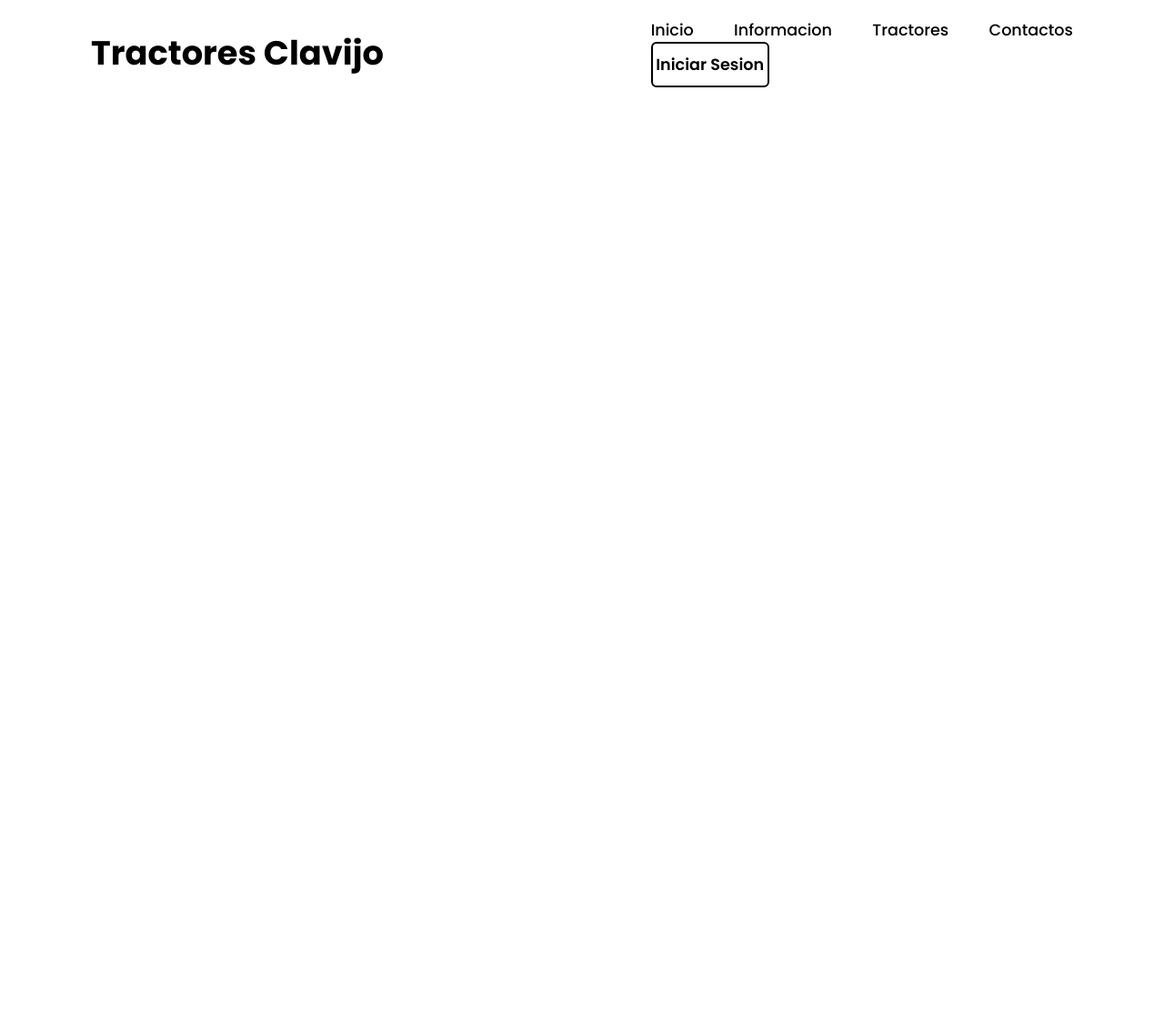
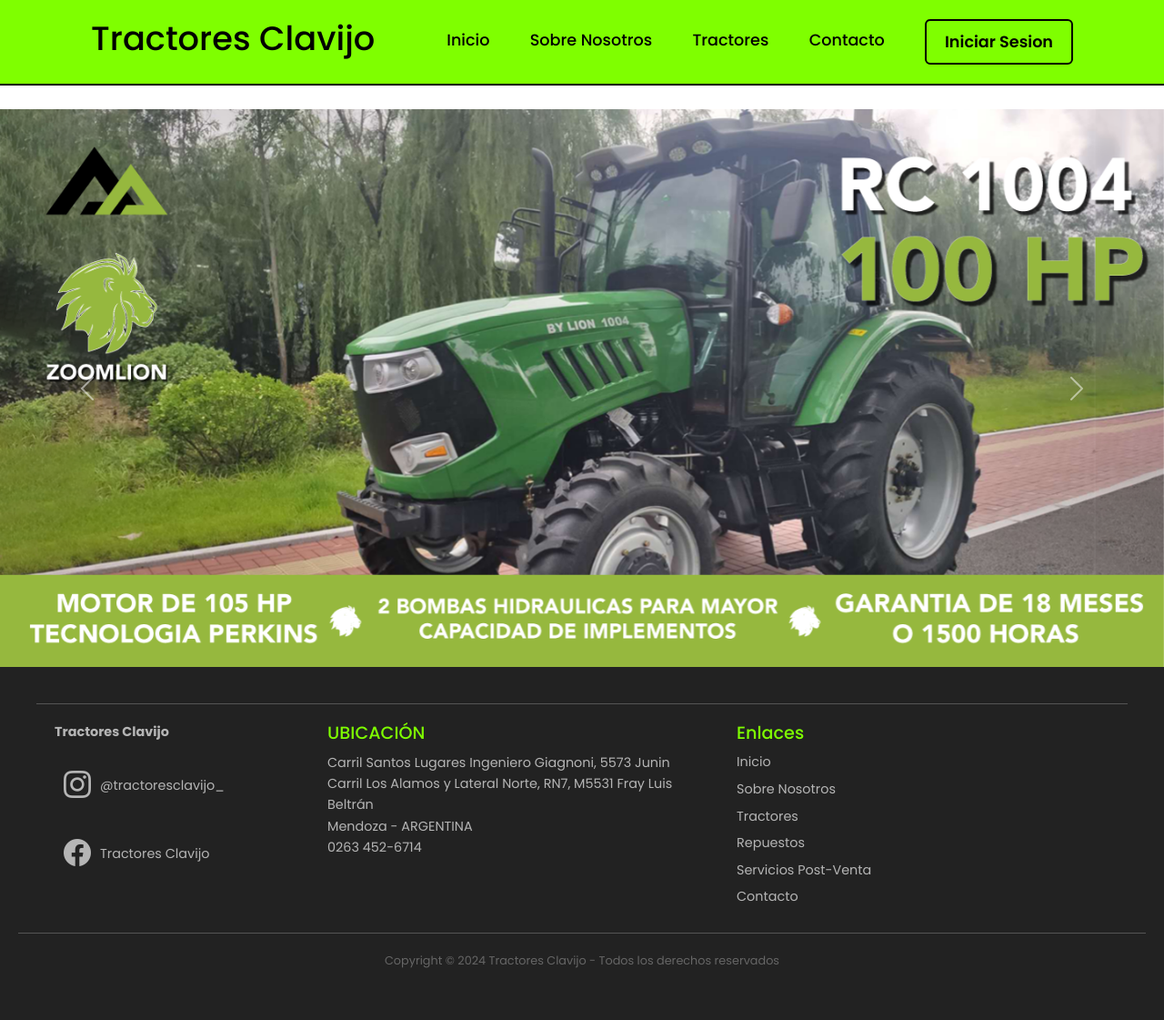
Before and after one commit to AguusClavijo/TractoresClavijo, a PHP site: page /main.php in a window 1280 px wide. Shown: the whole page at 91% size. Before the commit the page ends 96 px from the top, so only its background shows below. Run offline with PHP 8.4, Linux system fonts and the light colour scheme; some libraries are stand-ins or nearby versions.

Commit message:
Adding home

```diff
--- a/frontend/login/login.php
+++ b/frontend/login/login.php
@@ -8,7 +8,7 @@
     src="https://kit.fontawesome.com/81448e9ee5.js"
     crossorigin="anonymous"></script>
   <title>Tractores Clavijo</title>
-  <link rel="stylesheet" href="styles.css" />
+  <link rel="stylesheet" href="login.css" />
 </head>
 
 <body>
--- /dev/null
+++ b/frontend/main/main.css
@@ -0,0 +1,176 @@
+@import url('https://fonts.googleapis.com/css2?family=Poppins:wght@400;500;600;700;800&display=swap');
+@import url("https://cdn.jsdelivr.net/npm/bootstrap-icons@1.11.3/font/bootstrap-icons.min.css");
+
+* {
+    font-family: 'Poppins', sans-serif;
+    margin: 0;
+    padding: 0;
+    box-sizing: border-box;
+}
+
+body {
+    min-height: 100vh;
+    display: flex;
+    flex-direction: column;
+    justify-content: space-between;
+    background-size: cover;
+    background-position: center;
+}
+
+header {
+    background-color: chartreuse;
+    position: fixed;
+    top: 0;
+    left: 0;
+    width: 100%;
+    padding: 20px 100px;
+    display: flex;
+    align-items: center;
+    justify-content: space-between;
+    z-index: 99;
+    border-bottom: 2px solid black;
+}
+
+.logo {
+    font-size: 2.3rem;
+    color: black;
+    user-select: none;
+    cursor: pointer;
+}
+
+.navegacion a {
+    position: relative;
+    font-size: 1.1rem;
+    color: black;
+    text-decoration: none;
+    font-weight: 500;
+    margin-left: 40px;
+}
+
+.navegacion a:not(.btn)::after {
+    content: "";
+    position: absolute;
+    width: 100%;
+    bottom: -6px;
+    left: 0;
+    height: 2px;
+    background: black;
+    transform: scaleX(0);
+    transform-origin: right;
+    transition: transform .4s;
+}
+
+.navegacion a:not(.btn):hover::after {
+    transform: scaleX(1);
+    transform-origin: left;
+}
+
+.navegacion .btn {
+    width: auto;
+    padding: 10px 20px;
+    background: transparent;
+    border: 2px solid black;
+    border-radius: 6px;
+    cursor: pointer;
+    font-size: 1.1rem;
+    color: black;
+    font-weight: 600;
+    margin-left: 40px;
+}
+
+.navegacion .btn:hover {
+    background: #fff;
+    color: #090f1d;
+}
+
+main {
+    flex: 1;
+    padding-top: 120px;
+}
+
+footer {
+    background-color: #222;
+    color: #b5b5b5;
+    padding: 40px 20px;
+    font-size: 0.9rem;
+}
+
+.footer-container {
+    display: flex;
+    justify-content: space-between;
+    align-items: flex-start;
+    max-width: 1200px;
+    margin: 0 auto;
+    border-top: 1px solid #555;
+    padding-top: 20px;
+}
+
+.footer-section {
+    flex: 1;
+    padding: 0 20px;
+}
+
+.company-info {
+    max-width: 300px;
+}
+
+.company-info p {
+    margin-bottom: 15px;
+}
+
+.social-media a {
+    display: block;
+    margin-bottom: 10px;
+    color: #b5b5b5;
+    text-decoration: none;
+    display: flex;
+    align-items: center;
+}
+
+.social-media a img {
+    width: 24px;
+    height: 24px;
+    margin-right: 10px;
+}
+
+.ubicacion h3 {
+    color: chartreuse;
+    font-size: 1.2rem;
+    margin-bottom: 10px;
+}
+
+.ubicacion p {
+    line-height: 1.6;
+}
+
+.enlaces h3 {
+    color: chartreuse;
+    font-size: 1.2rem;
+    margin-bottom: 10px;
+}
+
+.enlaces a {
+    display: block;
+    margin-bottom: 8px;
+    color: #b5b5b5;
+    text-decoration: none;
+    transition: color 0.3s;
+}
+
+.enlaces a:hover {
+    color: #fff;
+}
+
+.footer-bottom {
+    text-align: center;
+    padding-top: 20px;
+    border-top: 1px solid #555;
+    margin-top: 20px;
+    color: #666;
+    font-size: 0.8rem;
+}
+
+i{
+    margin: 10px;
+    font-size: 30px;
+}
--- a/frontend/main/main.php
+++ b/frontend/main/main.php
@@ -7,24 +7,83 @@
   <script
     src="https://kit.fontawesome.com/81448e9ee5.js"
     crossorigin="anonymous"></script>
-  <title>Tractores Clavijo</title>
-  <link rel="stylesheet" href="styles.css" />
+  <title>Tractores Clavijo - Inicio</title>
+  <link rel="stylesheet" href="main.css" />
+
+  <link href="https://cdn.jsdelivr.net/npm/bootstrap@5.3.2/dist/css/bootstrap.min.css" rel="stylesheet" integrity="sha384-T3c6CoIi6uLrA9TneNEoa7RxnatzjcDSCmG1MXxSR1GAsXEV/Dwwykc2MPK8M2HN" crossorigin="anonymous">
+  <script src="https://cdn.jsdelivr.net/npm/bootstrap@5.3.2/dist/js/bootstrap.bundle.min.js" integrity="sha384-C6RzsynM9kWDrMNeT87bh95OGNyZPhcTNXj1NW7RuBCsyN/o0jlpcV8Qyq46cDfL" crossorigin="anonymous"></script>
 </head>
 
 <body>
   <header>
     <h2 class="logo">Tractores Clavijo</h2>
-
     <nav class="navegacion">
-      <a href="../main/main.php">Inicio</a>
-      <a href="../about/about.php">Informacion</a>
-      <a href="../tractors/tractors.php">Tractores</a>
-      <a href="../contact/contact.php">Contactos</a>
-      <form action="../login/login.php" method="get">
-        <button type="submit" class="btn">Iniciar Sesion</button>
-      </form>
+      <a href="../main/main.php" class="animation">Inicio</a>
+      <a href="../about/about.php" class="animation">Sobre Nosotros</a>
+      <a href="../tractors/tractors.php" class="animation">Tractores</a>
+      <a href="../contact/contact.php" class="animation">Contacto</a>
+      <a href="../login/login.php" class="btn">Iniciar Sesion</a>
     </nav>
   </header>
+
+  <main>
+    <div id="carouselExampleFade" class="carousel slide carousel-fade">
+      <div class="carousel-inner">
+        <div class="carousel-item active">
+          <img src="img/tractor1.png" class="d-block w-100" alt="...">
+        </div>
+        <div class="carousel-item">
+          <img src="img/tractor2.png" class="d-block w-100" alt="...">
+        </div>
+        <div class="carousel-item">
+          <img src="img/tractor3.png" class="d-block w-100" alt="...">
+        </div>
+      </div>
+      <button class="carousel-control-prev" type="button" data-bs-target="#carouselExampleFade" data-bs-slide="prev">
+        <span class="carousel-control-prev-icon" aria-hidden="true"></span>
+        <span class="visually-hidden">Previous</span>
+      </button>
+      <button class="carousel-control-next" type="button" data-bs-target="#carouselExampleFade" data-bs-slide="next">
+        <span class="carousel-control-next-icon" aria-hidden="true"></span>
+        <span class="visually-hidden">Next</span>
+      </button>
+    </div>
+  </main>
+
+  <footer>
+    <div class="footer-container">
+      <div class="footer-section company-info">
+        <p><strong>Tractores Clavijo</strong></p>
+        <div class="social-media">
+          <a href="https://www.instagram.com/tractoresclavijo_/" target="_blank"><i class="bi bi-instagram"></i> @tractoresclavijo_</a>
+          <a href="https://www.facebook.com/profile.php?id=100089567695602" target="_blank"><i class="bi bi-facebook"></i> Tractores Clavijo</a>
+        </div>
+      </div>
+
+      <div class="footer-section ubicacion">
+        <h3>UBICACIÓN</h3>
+        <p>Carril Santos Lugares Ingeniero Giagnoni, 5573 Junin<br>
+          Carril Los Alamos y Lateral Norte, RN7, M5531 Fray Luis Beltrán<br>
+          Mendoza - ARGENTINA<br>
+          0263 452-6714</p>
+      </div>
+
+      <div class="footer-section enlaces">
+        <h3>Enlaces</h3>
+        <a href="#">Inicio</a>
+        <a href="#">Sobre Nosotros</a>
+        <a href="#">Tractores</a>
+        <a href="#">Repuestos</a>
+        <a href="#">Servicios Post-Venta</a>
+        <a href="#">Contacto</a>
+      </div>
+    </div>
+
+    <div class="footer-bottom">
+      <p>Copyright © 2024 Tractores Clavijo - Todos los derechos reservados</p>
+    </div>
+  </footer>
+
 </body>
 
 </html>
--- a/frontend/main/styles.css
+++ b/frontend/tractors/tractors.css
@@ -1,22 +1,24 @@
 @import url('https://fonts.googleapis.com/css2?family=Poppins:wght@400;500;600;700;800&display=swap');
+@import url("https://cdn.jsdelivr.net/npm/bootstrap-icons@1.11.3/font/bootstrap-icons.min.css");
 
-*{
+* {
     font-family: 'Poppins', sans-serif;
     margin: 0;
     padding: 0;
     box-sizing: border-box;
 }
 
-body{
+body {
+    min-height: 100vh;
     display: flex;
-    justify-content: center;
-    align-items: center;
-    min-height: 100vh;
+    flex-direction: column;
+    justify-content: space-between;
     background-size: cover;
     background-position: center;
 }
 
-header{
+header {
+    background-color: chartreuse;
     position: fixed;
     top: 0;
     left: 0;
@@ -26,16 +28,17 @@
     align-items: center;
     justify-content: space-between;
     z-index: 99;
+    border-bottom: 2px solid black;
 }
 
-.logo{
+.logo {
     font-size: 2.3rem;
     color: black;
     user-select: none;
     cursor: pointer;
 }
 
-.navegacion a{
+.navegacion a {
     position: relative;
     font-size: 1.1rem;
     color: black;
@@ -44,7 +47,7 @@
     margin-left: 40px;
 }
 
-.navegacion a::after{
+.navegacion a:not(.btn)::after {
     content: "";
     position: absolute;
     width: 100%;
@@ -57,14 +60,14 @@
     transition: transform .4s;
 }
 
-.navegacion a:hover::after{
+.navegacion a:not(.btn):hover::after {
     transform: scaleX(1);
     transform-origin: left;
 }
 
-.navegacion .btn{
-    width: 130px;
-    height: 50px;
+.navegacion .btn {
+    width: auto;
+    padding: 10px 20px;
     background: transparent;
     border: 2px solid black;
     border-radius: 6px;
@@ -75,7 +78,7 @@
     margin-left: 40px;
 }
 
-.navegacion .btn:hover{
+.navegacion .btn:hover {
     background: #fff;
     color: #090f1d;
 }
```
Also changed, not shown: frontend/tractors/tractors.php (+29 -0 lines), frontend/about/about.html (added), frontend/about/about.php (deleted), frontend/login/login.css (renamed from frontend/login/styles.css), frontend/login/process.php (deleted), frontend/main/img/tractor1.png (added), frontend/main/img/tractor2.png (added), frontend/main/img/tractor3.png (added), 1 other file.
